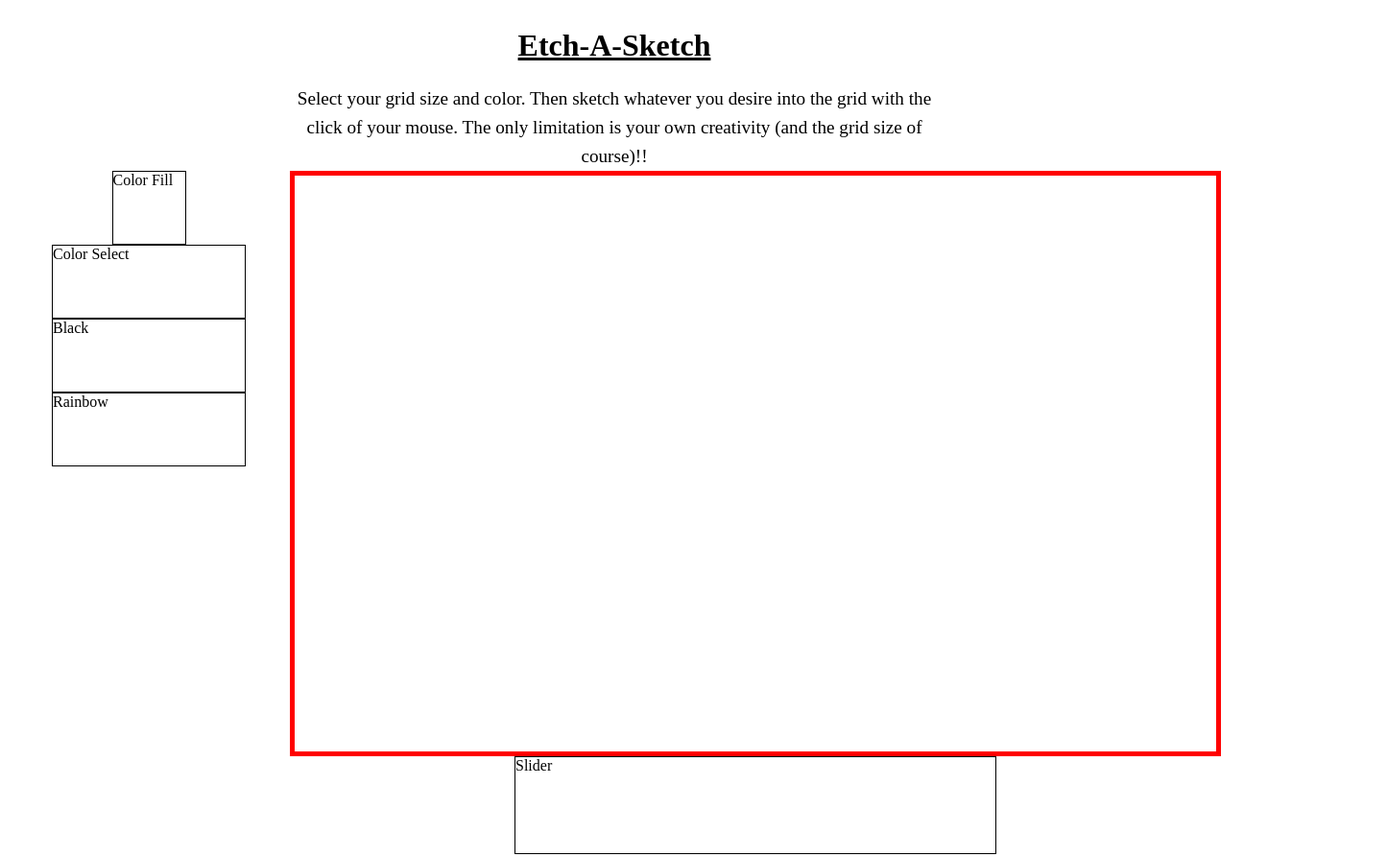
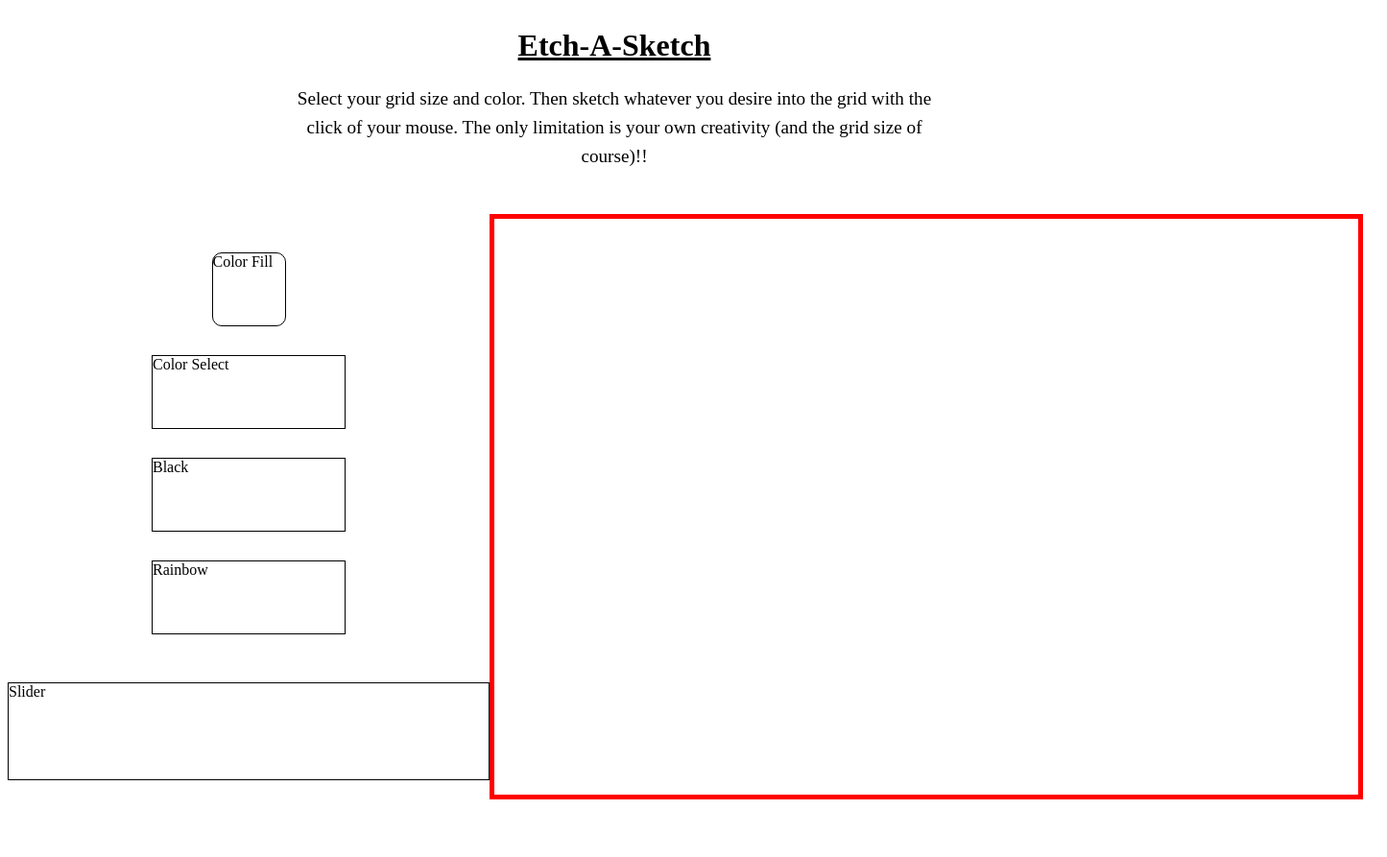
Before and after one commit to neelg07/etch-A-sketch, a plain HTML site: page index.html in a window 1280 px wide. Shown: the whole page at 96% size, 1445 px wide, since content can reach past the window. After the commit the page ends 841 px from the top, so only its background shows below. Drawn offline with Linux system fonts and the light colour scheme.

Commit message:
Improve UI

```diff
--- a/index.html
+++ b/index.html
@@ -31,14 +31,14 @@
                     <div class="rainbow">
                         <div class="rainbowtemp"> Rainbow</div>
                     </div>
+                    <div class="slider">
+                        <div class="slidetemp">Slider</div>
+                    </div>
                 </div>
 
                 <div class="main">
                     <div class="grid">
                         <div class="square"></div>
-                    </div>
-                    <div class="slider">
-                        <div class="slidetemp">Slider</div>
                     </div>
                     <div class="footer"></div>
                 </div>
--- a/styles.css
+++ b/styles.css
@@ -1,8 +1,9 @@
 .square {
-    width: 960px;
+    width: 900px;
     height: 600px;
     position: relative;
     border: 5px solid red;
+    margin-right: 25px;
 }
 
 .square:after {
@@ -20,6 +21,7 @@
     flex-flow: column;
     justify-content: center;
     align-items: center;
+    margin-bottom: 45px;
 }
 
 .para {
@@ -37,6 +39,8 @@
     flex: 1 1 100%;
     display: flex;
     flex-flow: column;
+    row-gap: 30px;
+    margin-top: 40px;
 }
 
 .color,
@@ -52,6 +56,7 @@
     border: 1px solid black;
     width: 75px;
     height: 75px;
+    border-radius: 10px;
 }
 
 .colortemp,
@@ -77,6 +82,7 @@
     display: flex;
     justify-content: center;
     align-items: center;
+    margin-top: 20px;
 }
 
 .slidetemp {
```
